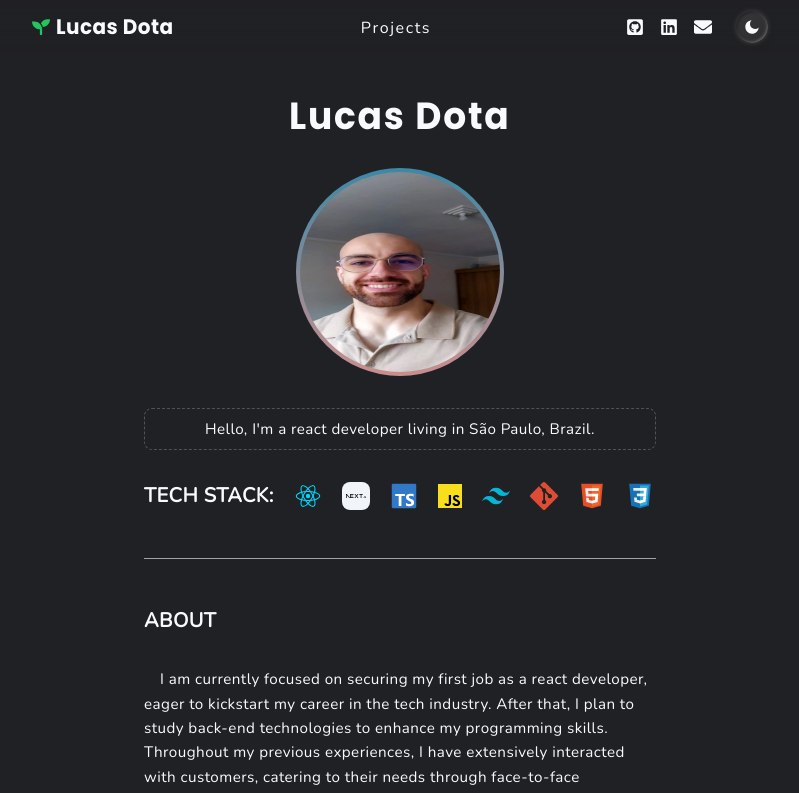
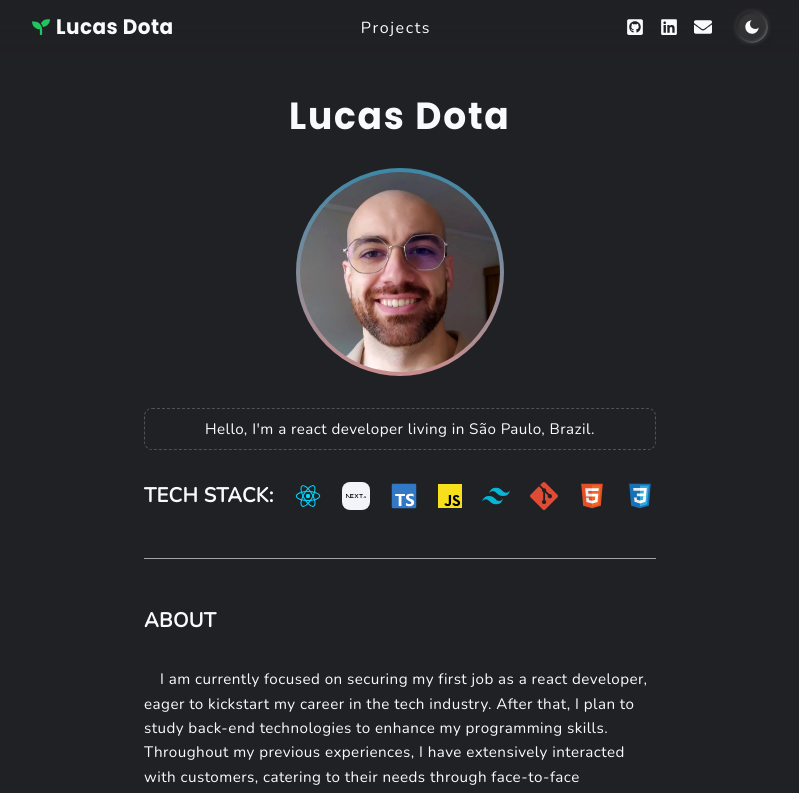
Before and after one commit to Lucasdota/portfolio, a Next.js app: page / in a window 1280 px wide. Shown: the top 793 px of the page, without its empty margins (240-1039 px from the left). Built offline with nearby package versions, Linux system fonts and the light colour scheme.

Commit message:
update profile pic

```diff
--- a/src/components/Hero.tsx
+++ b/src/components/Hero.tsx
@@ -37,8 +37,8 @@ const Hero = () => {
           <Image
             src={Profile}
             alt="profile pic"
-            width={640}
-            height={640}
+            width={760}
+            height={760}
             priority
             loading="eager"
             onLoad={() => setImgLoaded(true)}
```
Also changed, not shown: public/profile.webp.
